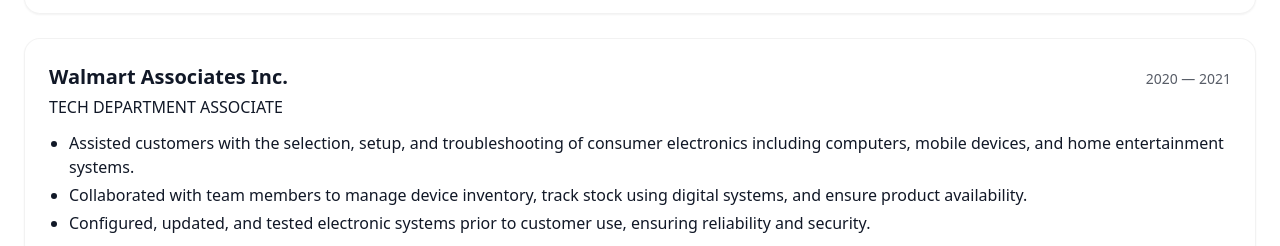
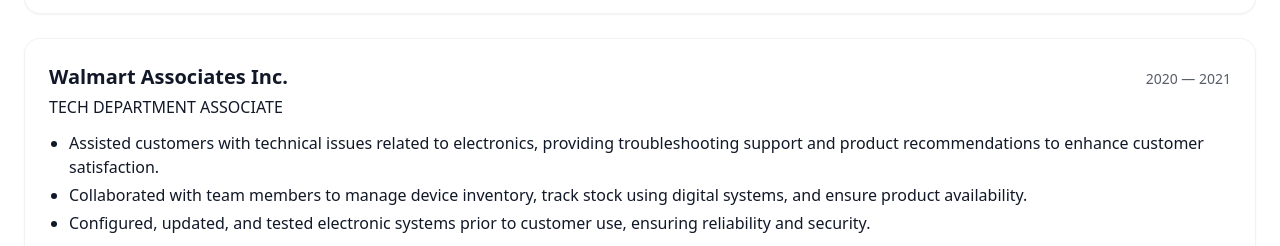
Before and after one commit to denildominic/denil-portfolio, a Next.js app: page / in a window 1280 px wide. Shown: the part 4208-4454 px from the top of the page. Built offline with nearby package versions, Linux system fonts and the light colour scheme.

Commit message:
Job description change

```diff
--- a/content/experience.ts
+++ b/content/experience.ts
@@ -16,7 +16,7 @@
     role: 'TECH DEPARTMENT ASSOCIATE',
     period: '2020 — 2021',
     bullets: [
-      'Assisted customers with the selection, setup, and troubleshooting of consumer electronics including computers, mobile devices, and home entertainment systems.',
+      'Assisted customers with technical issues related to electronics, providing troubleshooting support and product recommendations to enhance customer satisfaction.',
       'Collaborated with team members to manage device inventory, track stock using digital systems, and ensure product availability.',
       'Configured, updated, and tested electronic systems prior to customer use, ensuring reliability and security.'
     ]
```
